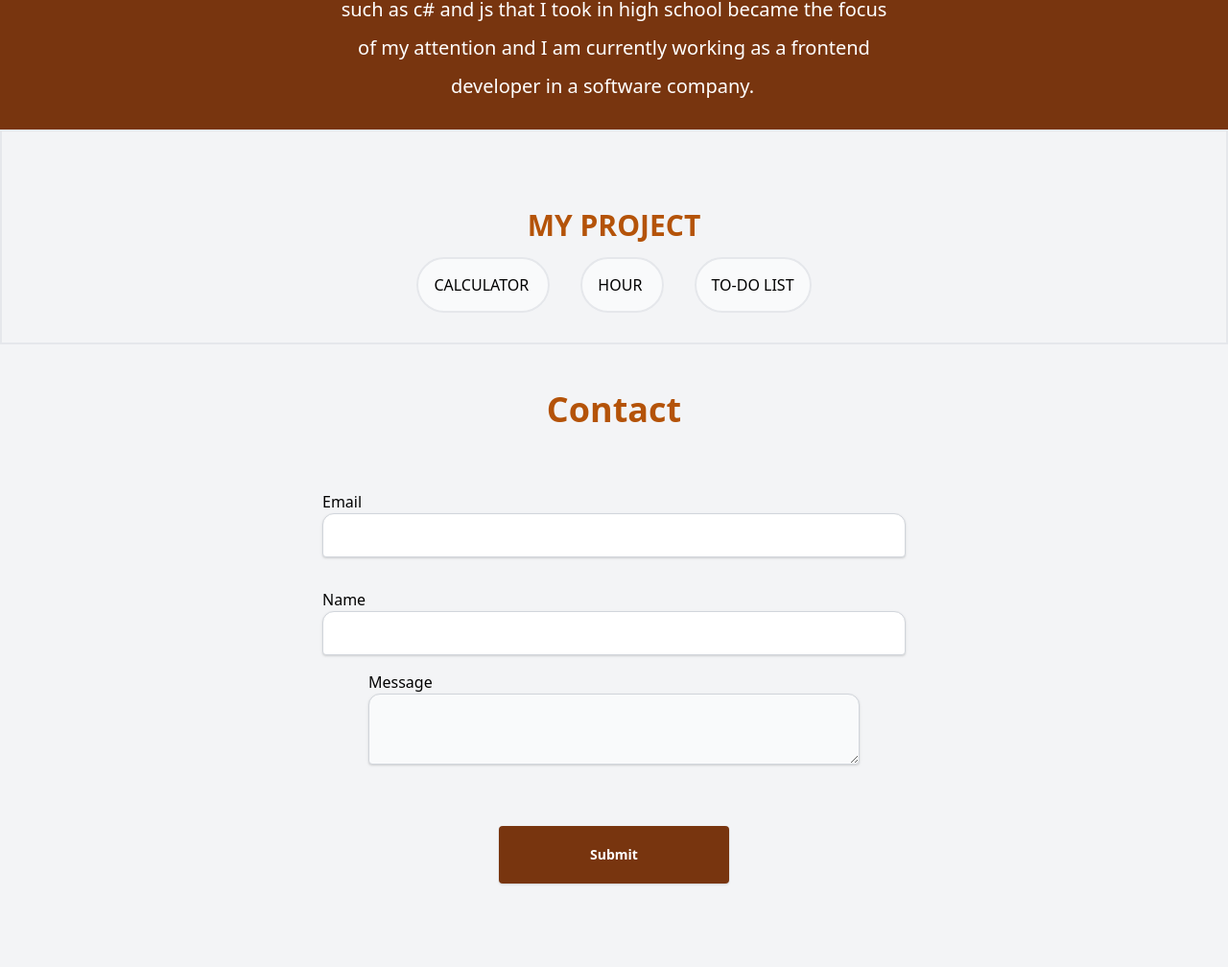
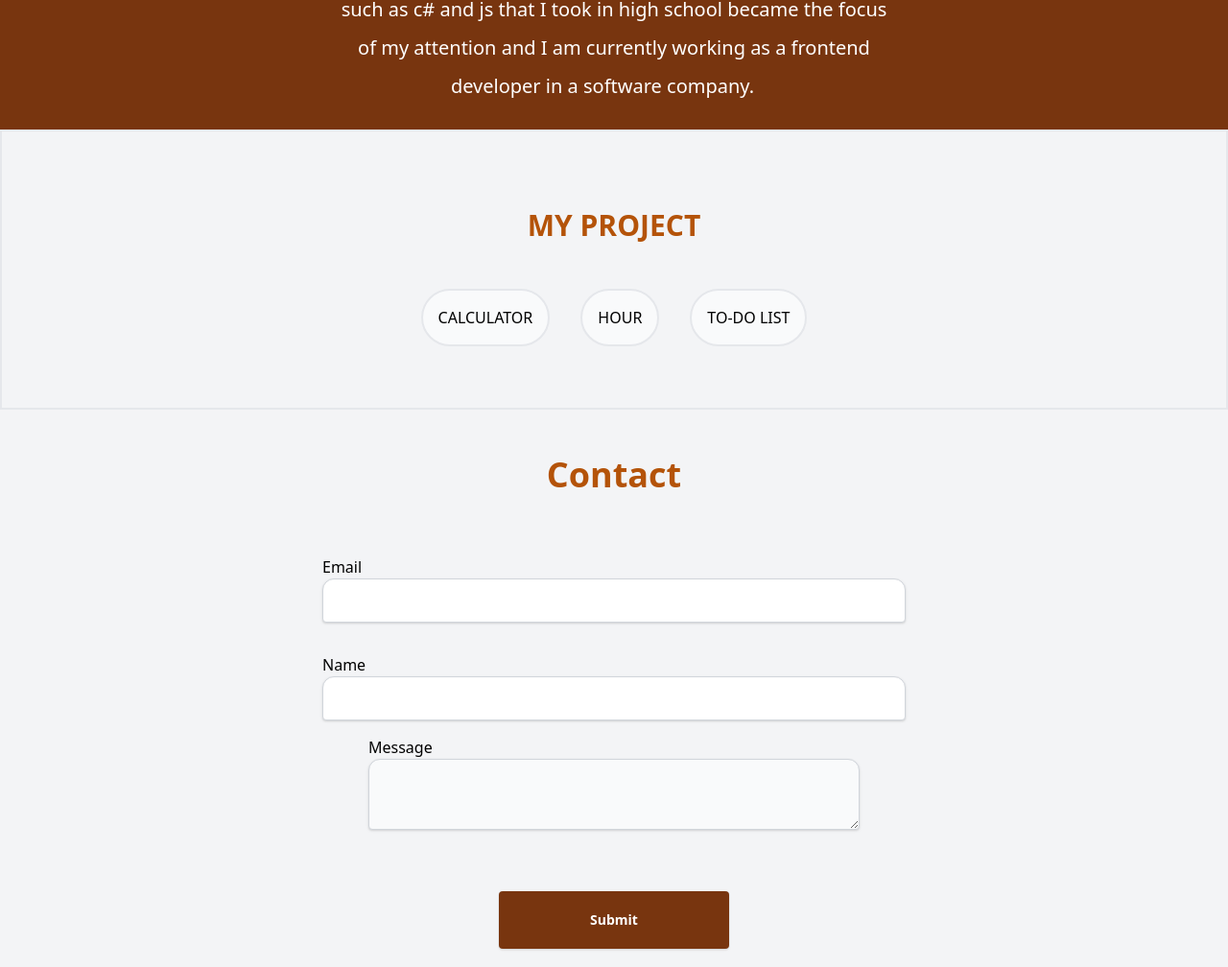
Before and after one commit to enspolat/portfolio, a plain HTML site: page public/index.html in a window 1280 px wide. Shown: the part 1010-2018 px from the top of the page at 96% size. Drawn offline with nearby package versions, Linux system fonts and the light colour scheme.

Commit message:
new changes from me

```diff
--- a/public/index.html
+++ b/public/index.html
@@ -85,11 +85,14 @@
           >
         </div>
       </div>
-      <div class="text-center content-center text-l border-2 rounded-6 p-12">
+      <div class="text-center content-center text-l border-2 p-12 ">
         <h1 class="text-yellow-700 p-4 m-4 font-bold text-3xl"> MY PROJECT </h1>
-        <a class="w-24 p-4  m-4 bg-gray-50 rounded-full border-2 hover:border-yellow-800 " href="../public/calculator/index.html" target="_blank"> CALCULATOR </a>
-        <a class="w-24 p-4  m-4 bg-gray-50 rounded-full border-2 hover:border-yellow-800 " href="../public/hour/index.html" target="_blank"> HOUR </a>
-        <a class="w-24 p-4  m-4 bg-gray-50 rounded-full border-2 hover:border-yellow-800 " href="../public/todo/index.html" target="_blank"> TO-DO LIST </a>
+        <div class="flex-col flex xl:flex-row rounded-6 justify-center">
+        <a class="p-4 m-4 bg-gray-50 rounded-full border-2 hover:border-yellow-800 " href="../public/calculator/index.html" target="_blank"> CALCULATOR </a>
+        <a class="p-4 m-4 bg-gray-50 rounded-full border-2 hover:border-yellow-800 " href="../public/hour/index.html" target="_blank"> HOUR </a>
+        <a class="p-4 m-4 bg-gray-50 rounded-full border-2 hover:border-yellow-800 " href="../public/todo/index.html" target="_blank"> TO-DO LIST </a>
+       </div>
+
       </div>
       <section
         id="contact"
```
